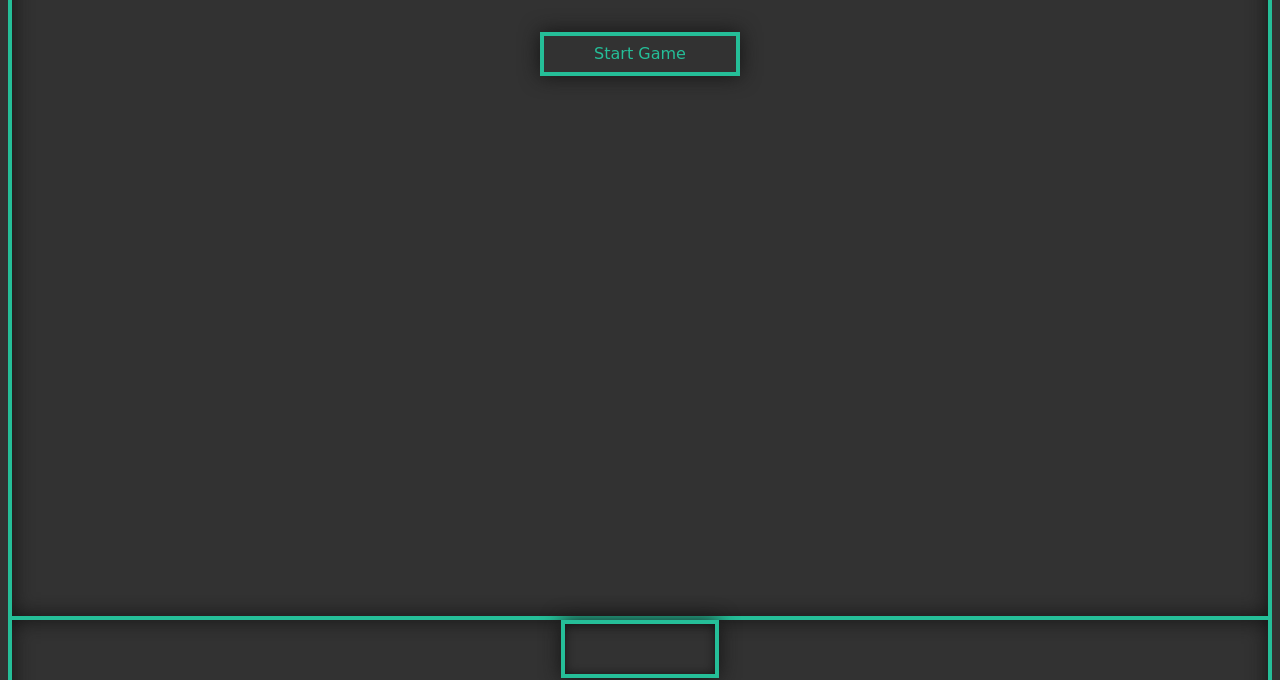
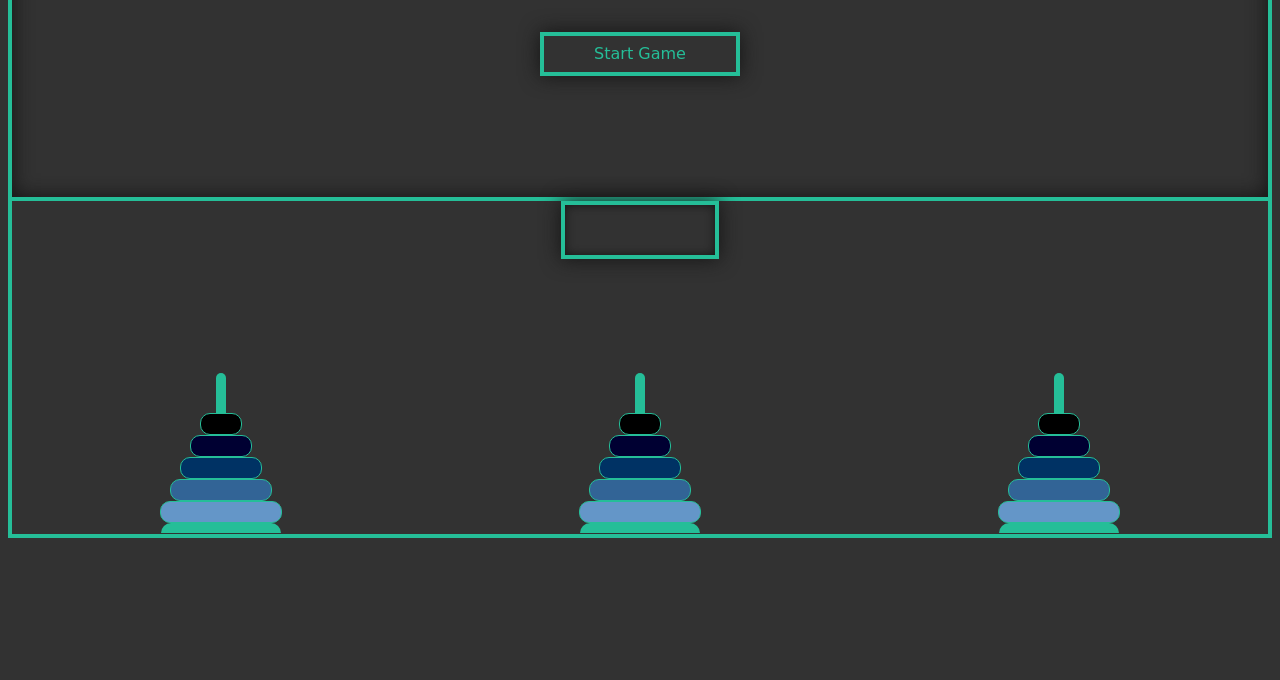
Before and after one commit to brunovcg/Hanoi-Tower, a plain HTML site: page index.html in a window 1280 px wide. Shown: the part 148-828 px from the top of the page. After the commit the page ends 800 px from the top, so only its background shows below. Drawn offline with Linux system fonts and the light colour scheme; a web font is replaced by a local one.

Commit message:
criando branch funcoes

```diff
--- a/CSS_Folder/style.css
+++ b/CSS_Folder/style.css
@@ -12,14 +12,14 @@ body {
     display: flex;
     flex-direction: column;
     border: 4px solid var(--colorOne);
-    min-height: 94vh;
+    min-height: 333px;
 }
 
 .gameMenu {
     display: flex;
     flex-direction: column;
     align-items: center;
-    height: 94vh;
+    height: 333px;
     overflow: auto;
 
     border-bottom: 4px solid var(--colorOne);
@@ -99,8 +99,7 @@ body {
 .towersContainer {
     display: flex;
     justify-content: space-around;
-    box-shadow: inset 0px 0px 20px rgb(20, 20, 20);
-    height: 94vh;
+    height: 333px;
 }
 
     .towersContainer::after {
@@ -117,10 +116,13 @@ body {
     }
 
 .towers {
+    position: absolute;
     display: flex;
     flex-direction: column;
+    align-self: center;
     width: 10px;
     height: 160px;
+    z-index: -1;
 
     border-top-left-radius: 10px;
     border-top-right-radius: 10px;
@@ -142,12 +144,13 @@ body {
     }
 
 .fatherTower {
-    margin-top: 180px;
     display: flex;
-    justify-content: center;
-
+    flex-direction: column;
+    justify-content: flex-end;
+    align-items: center;
     width: 120px;
     height: 160px;
+    margin-top: 172px;
 }
 
 /* CLASSE DE AVISO PARA DEITAR O CELULAR */
@@ -161,15 +164,12 @@ body {
 
 .gameContainer{
     height: 100vh;
+    position: relative;
 }
 
 .hidden {
 
     display:block;
-}
-
-.gameContainer{
-    position: relative;
 }
 
 #warningContainer {
@@ -205,16 +205,4 @@ display: none;
     font-family: 'Dela Gothic One', cursive ;
 }
 
-
-
-
-
-
-
-
-
-
-
-
-
 }
--- a/JS_Folder/script.js
+++ b/JS_Folder/script.js
@@ -0,0 +1,159 @@
+// CALLING HTML ELEMENTS ---------------------------------------------
+const switchWarning = document.getElementById('startWarning');
+const gameStartButton = document.getElementById('gameStart');
+
+const fatherTower1 = document.getElementById('fatherTower1');
+    const tower1 = document.getElementById('tower1');
+
+const fatherTower2 = document.getElementById('fatherTower2');
+    const tower2 = document.getElementById('tower2');
+
+const fatherTower3 = document.getElementById('fatherTower3');
+    const tower3 = document.getElementById('tower3');
+// -------------------------------------------------------------------
+// GAME MODULES ------------------------------------------------------
+
+let lastDivTower1;
+let lastDivTower2;
+let lastDivTower3;
+
+let firstDivTower1;
+let firstDivTower2;
+let firstDivTower3;
+
+const createDisk = (targetTowerNumber, position) => {
+    const targetTower = document.getElementById(`fatherTower${targetTowerNumber}`);
+    let newDisk = document.createElement('div');
+
+    switch (position) {
+        case 1:
+            newDisk.style.background = `rgb(100, 150, 200)`;
+            newDisk.style.border = '1px solid var(--colorOne)';
+            newDisk.style.transition = '0.5s';
+
+            newDisk.style.width = '120px';
+            newDisk.style.height = '20px';
+            newDisk.style.borderRadius = '10px';
+
+            break;
+        case 2:
+            newDisk.style.background = `rgb(50, 100, 150)`;
+            newDisk.style.border = '1px solid var(--colorOne)';
+            newDisk.style.transition = '0.5s';
+
+            newDisk.style.width = '100px';
+            newDisk.style.height = '20px';
+            newDisk.style.borderRadius = '10px';
+
+            break;
+        case 3:
+            newDisk.style.background = `rgb(0, 50, 100)`;
+            newDisk.style.border = '1px solid var(--colorOne)';
+            newDisk.style.transition = '0.5s';
+
+            newDisk.style.width = '80px';
+            newDisk.style.height = '20px';
+            newDisk.style.borderRadius = '10px';
+
+            break;
+        case 4:
+            newDisk.style.background = `rgb(0, 0, 50)`;
+            newDisk.style.border = '1px solid var(--colorOne)';
+            newDisk.style.transition = '0.5s';
+
+            newDisk.style.width = '60px';
+            newDisk.style.height = '20px';
+            newDisk.style.borderRadius = '10px';
+
+            break;
+        case 5:
+            newDisk.style.background = `rgb(0, 0, 0)`;
+            newDisk.style.border = '1px solid var(--colorOne)';
+            newDisk.style.transition = '0.5s';
+
+            newDisk.style.width = '40px';
+            newDisk.style.height = '20px';
+            newDisk.style.borderRadius = '10px';
+
+            break;
+    }
+
+    newDisk.setAttribute('id', `disk_in_tower${targetTowerNumber}_in_position_${position}`);
+    targetTower.insertBefore(newDisk, targetTower.firstChild);
+
+    switch (targetTowerNumber) {
+        case 1:
+            lastDivTower1 = fatherTower1.children[fatherTower1.children.length - 2];
+            firstDivTower1 = fatherTower1.children[0].id;
+            if (lastDivTower1 !== null) {
+                lastDivTower1.style.marginBottom = '10px';
+            }
+            break;
+        case 2:
+            lastDivTower2 = fatherTower2.children[fatherTower2.children.length - 2];
+            firstDivTower2 = fatherTower2.children[0].id;
+            if (lastDivTower2 !== null) {
+                lastDivTower2.style.marginBottom = '10px';
+            }
+            break;
+        case 3:
+            lastDivTower3 = fatherTower3.children[fatherTower3.children.length - 2];
+            firstDivTower3 = fatherTower3.children[0].id;
+            if (lastDivTower3 !== null) {
+                lastDivTower3.style.marginBottom = '10px';
+            }
+            break;
+    };
+};
+
+const destroyDisk = (targetTowerNumber, position) => {
+    let destroyed = document.getElementById(`disk_in_tower${targetTowerNumber}_in_position_${position}`);
+    if (destroyed !== null) {
+        destroyed.remove();
+    }
+
+
+    switch (targetTowerNumber) {
+        case 1:
+            lastDivTower1 = fatherTower1.children[fatherTower1.children.length - 2];
+            firstDivTower1 = fatherTower1.children[0].id;
+            if (lastDivTower1 !== null) {
+                lastDivTower1.style.marginBottom = '10px';
+            }
+            break;
+        case 2:
+            lastDivTower2 = fatherTower2.children[fatherTower2.children.length - 2];
+            firstDivTower2 = fatherTower2.children[0].id;
+            if (lastDivTower2 !== null) {
+                lastDivTower2.style.marginBottom = '10px';
+            }
+            break;
+        case 3:
+            lastDivTower3 = fatherTower3.children[fatherTower3.children.length - 2];
+            firstDivTower3 = fatherTower3.children[0].id;
+            if (lastDivTower3 !== null) {
+                lastDivTower3.style.marginBottom = '10px';
+            }
+            break;
+    };
+};
+
+createDisk(1, 1)
+createDisk(1, 2)
+createDisk(1, 3)
+createDisk(1, 4)
+createDisk(1, 5)
+
+createDisk(2, 1)
+createDisk(2, 2)
+createDisk(2, 3)
+createDisk(2, 4)
+createDisk(2, 5)
+
+createDisk(3, 1)
+createDisk(3, 2)
+createDisk(3, 3)
+createDisk(3, 4)
+createDisk(3, 5)
+
+// -------------------------------------------------------------------
```
Also changed, not shown: index.html (line endings or trailing spaces).
